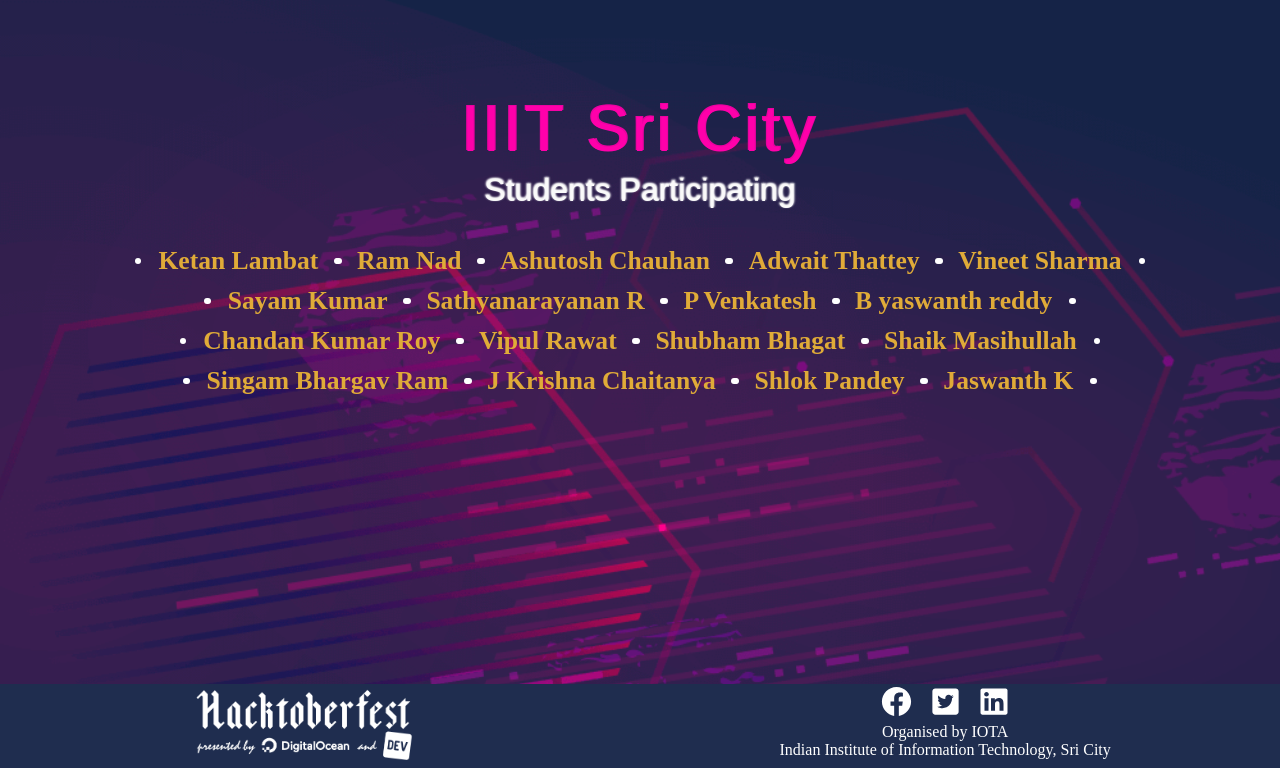
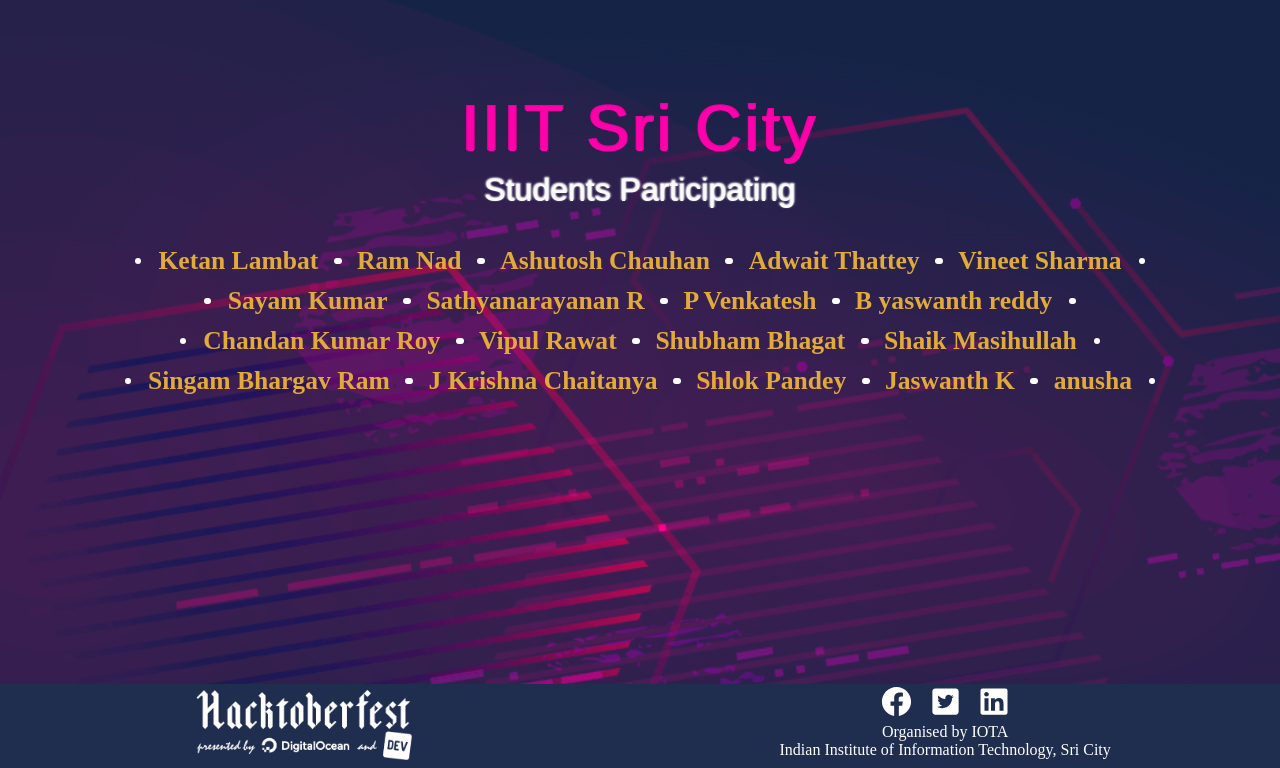
Before and after one commit to Project-Club-IIITS/hacktoberfest2019-participants, a Jekyll site: the page index.html, which Jekyll copies as it is, in a window 1280 px wide, cut to the strip 132-900 px from the top of the page. Built offline with Jekyll 4.4.1, drawn with Linux system fonts in a browser that asks for light colours; some web fonts are replaced.

Commit message:
add participant name

```diff
--- a/index.html
+++ b/index.html
@@ -63,6 +63,8 @@
                 <li><a href="https://github.com/chaitanya531">J Krishna Chaitanya</a></li>
                 <li><a href="https://github.com/b30wulffz">Shlok Pandey</a></li>
                 <li><a href="https://github.com/JazzKriss21">Jaswanth K</a></li>
+                <li><a href="https://github.com/anushavirri">anusha</a></li>
+
 
             </ul>
         </div>
```
